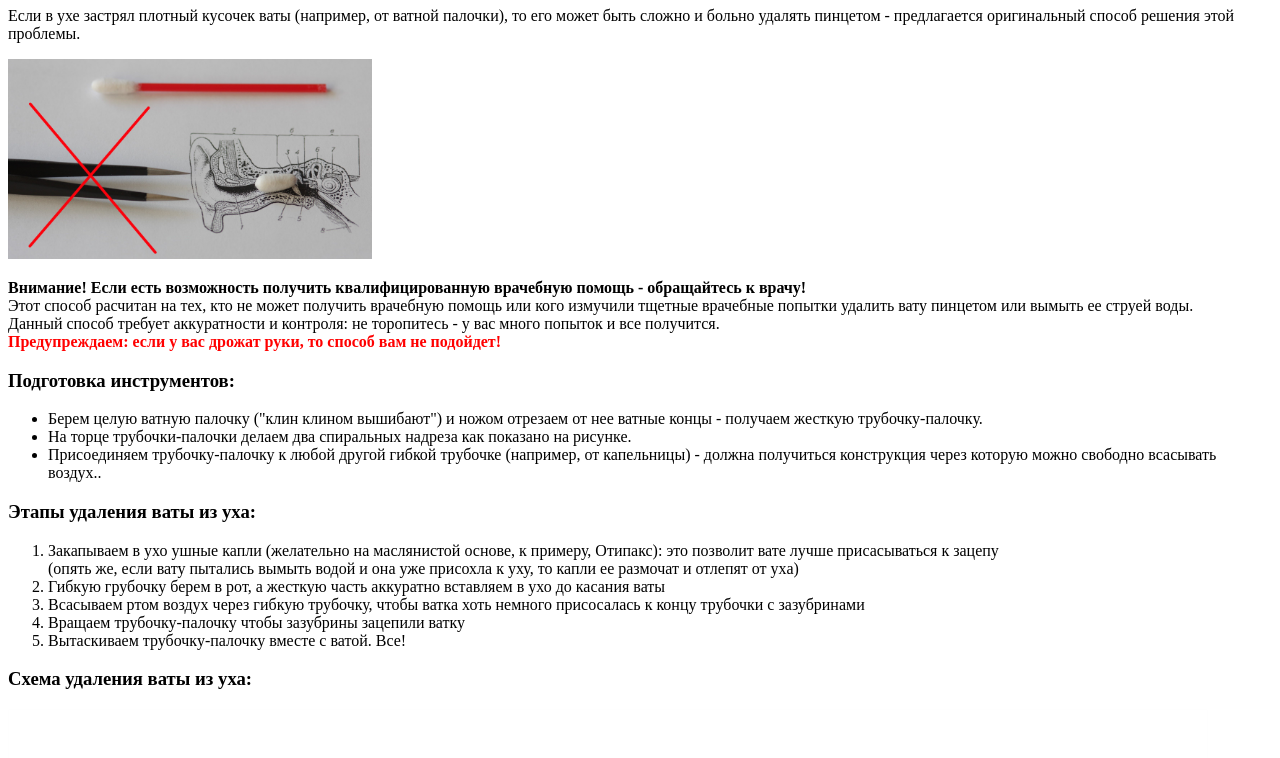
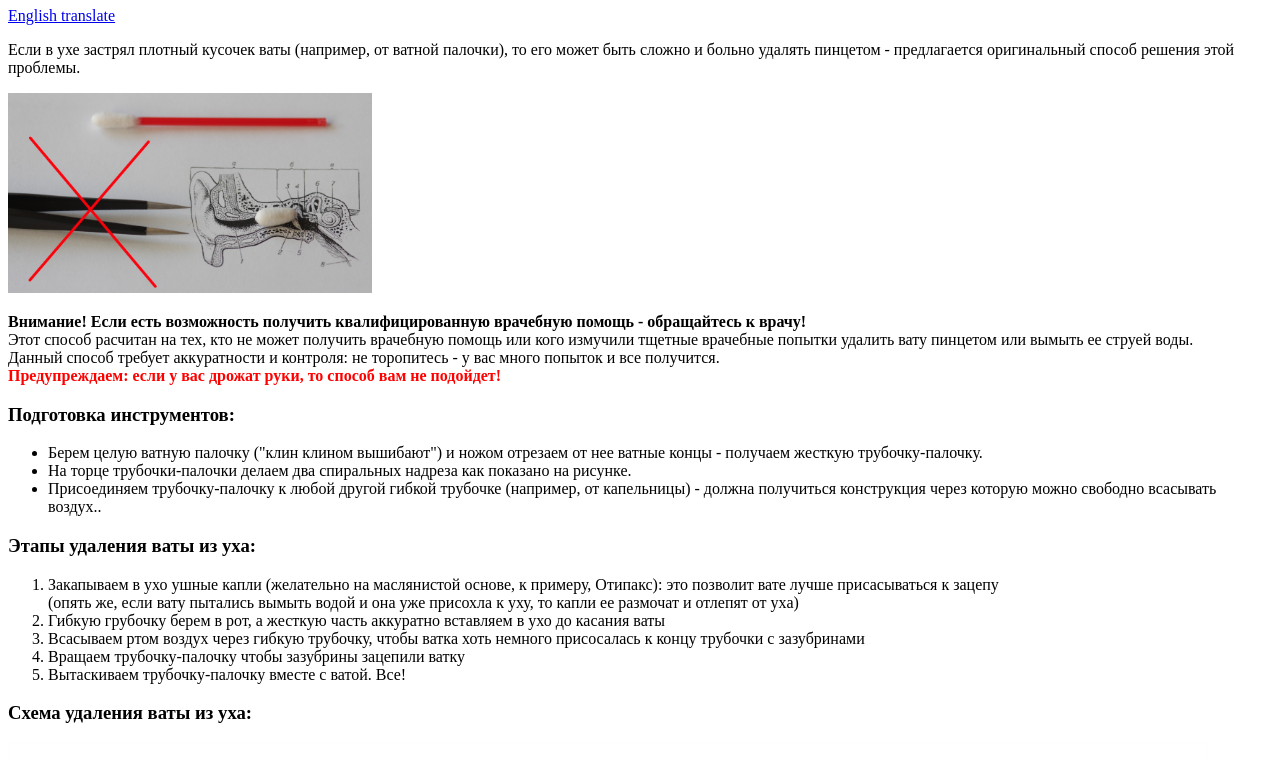
Before and after one commit to onedeepzero/onedeepzero.github.io, a plain HTML site: page kak-ubrat-vatu-iz-uha.html in a window 1280 px wide. Shown: the part 73-831 px from the top of the page. Drawn offline with Linux system fonts and the light colour scheme.

Commit message:
Update kak-ubrat-vatu-iz-uha.html

```diff
--- a/kak-ubrat-vatu-iz-uha.html
+++ b/kak-ubrat-vatu-iz-uha.html
@@ -8,6 +8,7 @@
 </head>
 <body>
 <h1>Простой способ удаления ваты из уха</h1>
+<p><a href="https://onedeepzero.github.io/">English translate</a></p>
 <p>Если в ухе застрял плотный кусочек ваты (например, от ватной палочки), то его может быть сложно и больно удалять пинцетом - предлагается оригинальный способ решения этой проблемы.</p>
 <img height="200px" alt="Как вытащить вату из уха без пинцета" src="/images/cotton-wool-in-ear.jpg" />
 <p>
```
